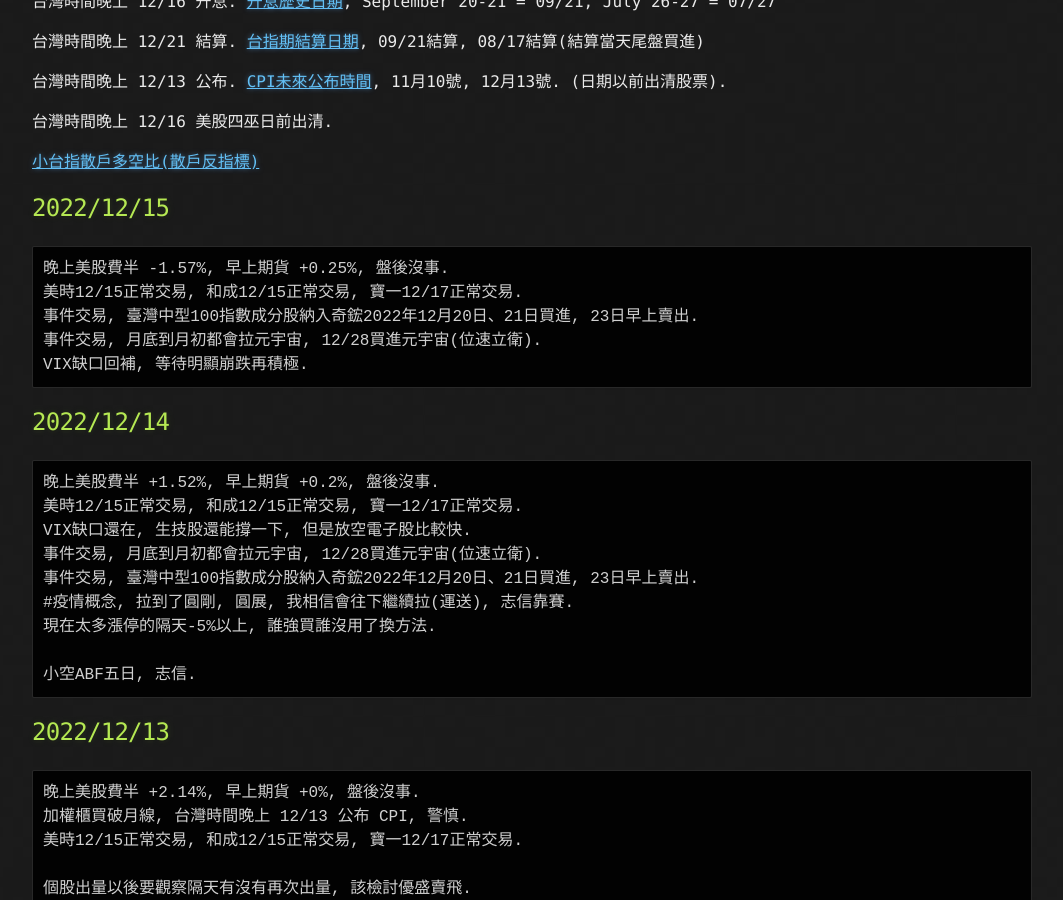
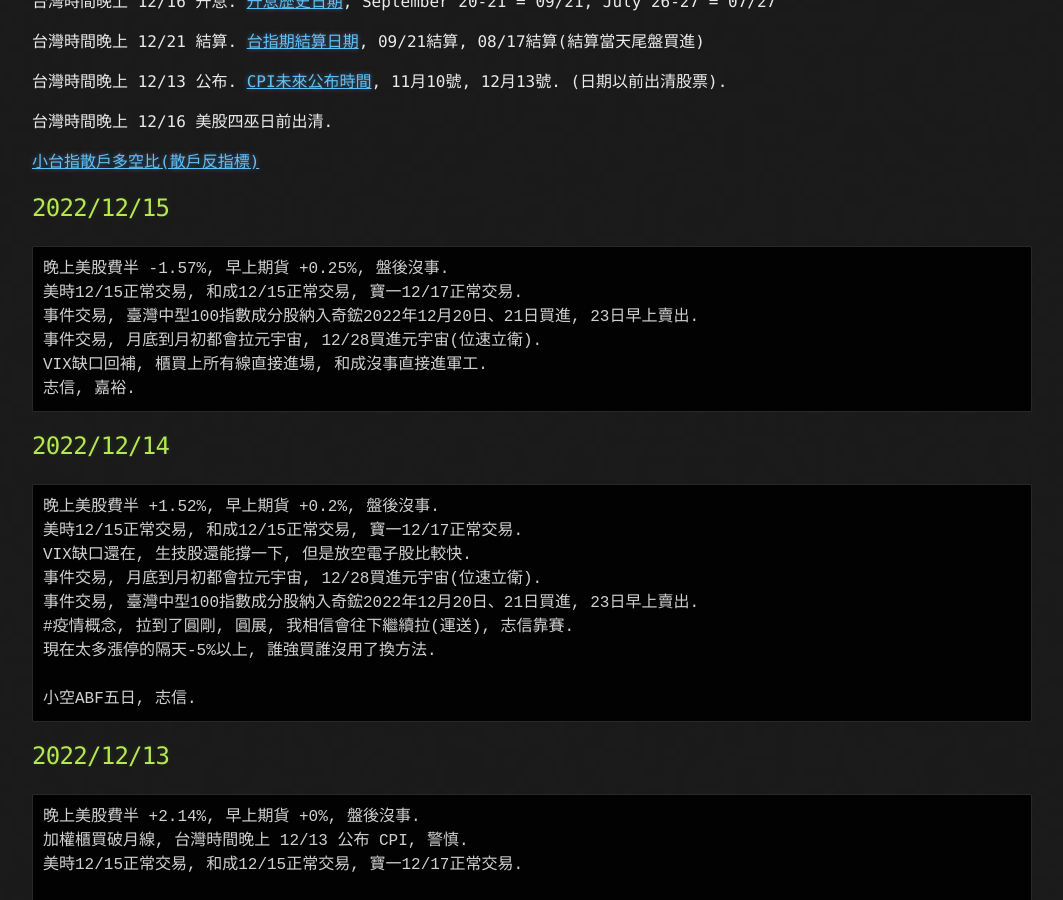
Before and after one commit to lepg5487/Stock_God, a Jekyll site: the page built from index.md, in a window 1280 px wide and 900 px high, scrolled down 348 px. Shown: the whole window, without its empty margins (108-1171 px from the left). Built offline with Jekyll 4.4.1, drawn with Linux system fonts in a browser that asks for light colours; our own code applies the rules of GitHub Pages for plain Markdown files.

Commit message:
Update index.md

````diff
--- a/index.md
+++ b/index.md
@@ -22,7 +22,8 @@ layout: testlayouts
 美時12/15正常交易, 和成12/15正常交易, 寶一12/17正常交易.
 事件交易, 臺灣中型100指數成分股納入奇鋐2022年12月20日、21日買進, 23日早上賣出.
 事件交易, 月底到月初都會拉元宇宙, 12/28買進元宇宙(位速立衛).
-VIX缺口回補, 等待明顯崩跌再積極.
+VIX缺口回補, 櫃買上所有線直接進場, 和成沒事直接進軍工.
+志信, 嘉裕.
 ```
 
 ## 2022/12/14
````
